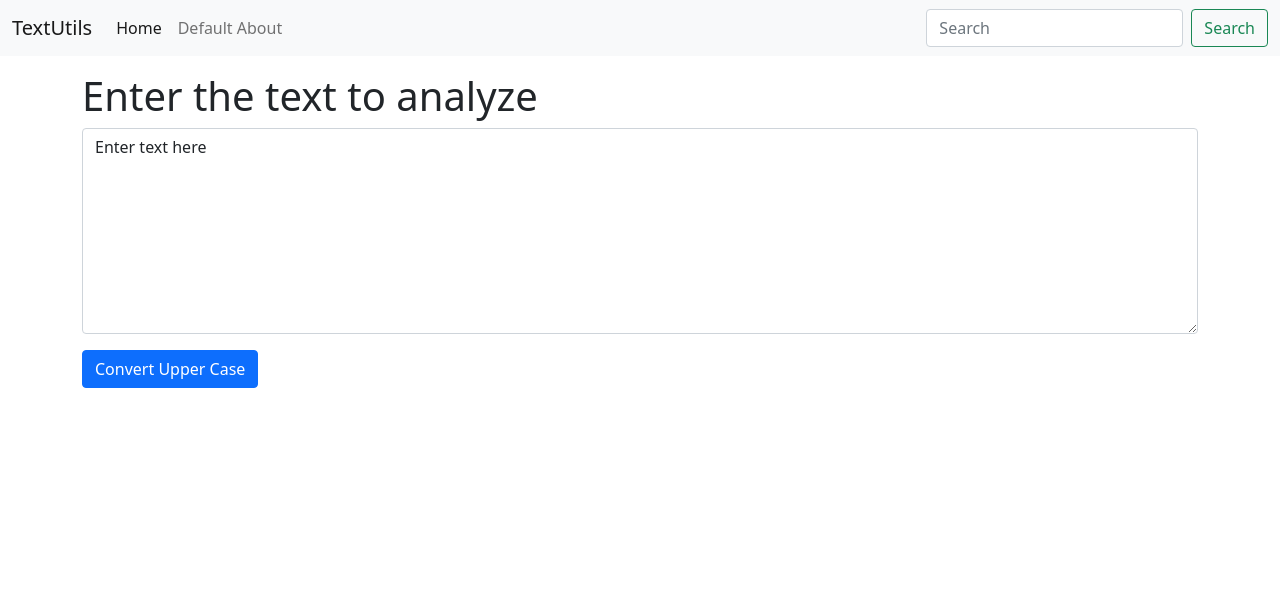
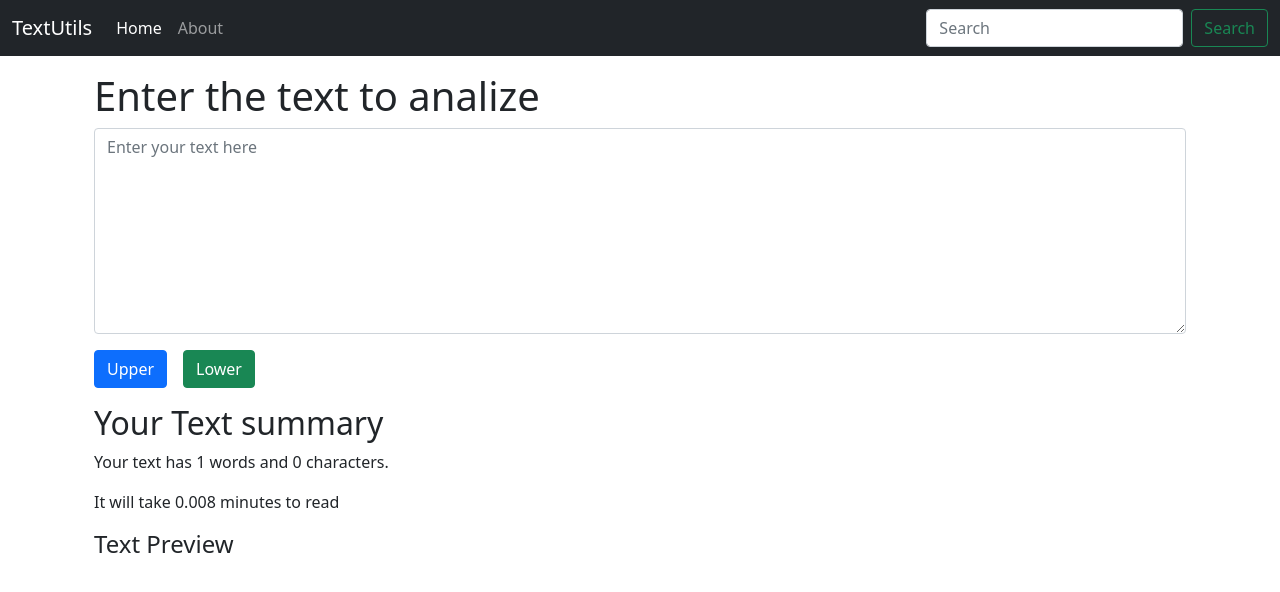
Before and after one commit to akshay98322/textutils, a React (Create React App) app: page / in a window 1280 px wide. Shown: the top 592 px of the page. Built offline with nearby package versions, Linux system fonts and the light colour scheme.

Commit message:
Added some more logic to the app

```diff
--- a/public/index.html
+++ b/public/index.html
@@ -21,7 +21,5 @@
     <div id="root"></div>
     <!-- Option 1: Bootstrap Bundle with Popper -->
     <script src="https://cdn.jsdelivr.net/npm/bootstrap@5.1.3/dist/js/bootstrap.bundle.min.js" integrity="sha384-ka7Sk0Gln4gmtz2MlQnikT1wXgYsOg+OMhuP+IlRH9sENBO0LRn5q+8nbTov4+1p" crossorigin="anonymous"></script>
-
-
   </body>
 </html>
--- a/src/App.js
+++ b/src/App.js
@@ -5,9 +5,9 @@ import TextForm from './components/TextForm';
 function App() {
   return (
     <>
-    <Navbar title="TextUtils"/>
+    <Navbar title="TextUtils" aboutText="About"/>
     <div className="container my-3">
-      <TextForm heading="Enter the text to analyze"/>
+      <TextForm heading="Enter the text to analize" />
     </div>
     </>
   );
--- a/src/components/Navbar.js
+++ b/src/components/Navbar.js
@@ -4,7 +4,7 @@ import PropTypes from 'prop-types'
 
 export default function Navbar(props) {
     return (
-        <nav className="navbar navbar-expand-lg navbar-light bg-light">
+        <nav className="navbar navbar-expand-lg navbar-dark bg-dark">
             <div className="container-fluid">
                 <a className="navbar-brand" href="/">{props.title}</a>
                 <button className="navbar-toggler" type="button" data-bs-toggle="collapse" data-bs-target="#navbarSupportedContent" aria-controls="navbarSupportedContent" aria-expanded="false" aria-label="Toggle navigation">
@@ -29,10 +29,12 @@ export default function Navbar(props) {
         </nav>
     )
 }
-Navbar.prototypes = {
+// PropTpyes Example
+Navbar.propTypes = {
     title: PropTypes.string.isRequired,
     aboutText: PropTypes.string,
 }
+// Default Props Example
 Navbar.defaultProps = {
     title: "Default Title",
     aboutText: "Default About",
--- a/src/components/TextForm.js
+++ b/src/components/TextForm.js
@@ -1,31 +1,45 @@
 import React,{ useState } from 'react'
 
 export default function TextForm(props) {
-    const [text, setText] = useState('Enter text here');
+        // React Hooks - useState
+    const [text, setText] = useState('');
+    // conver the text to uppercase
     const handleUpClick = () =>{
         let newText = text.toUpperCase();
         setText(newText);
     }
+    // conver the text to lowercase
     const handleLoClick = () =>{
         let newText = text.toLowerCase();
         setText(newText);
     }
+    // to handle change in TextArea
     const handleOnChange = (event) =>{
-        // console.log("On Change");
         setText(event.target.value);
 
     }
+    const placeholder = 'Enter your text here'
 
+    // Rendering part
     return (
-        <div>
+        <>
+        <div className='container'>
             <h1>{props.heading}</h1>
             <div className="mb-3">
-                {/* <label for="myBox" class="form-label">Example</label> */}
-                <textarea className="form-control" value={text} onChange={handleOnChange} id="myBox" rows="8"></textarea>
+                <textarea className="form-control" placeholder={placeholder} value={text} onChange={handleOnChange} id="myBox" rows="8"></textarea>
+            </div>
+            <button className="btn btn-primary" onClick={handleUpClick}>Upper</button>
+            <button className="btn btn-success mx-3" onClick={handleLoClick}>Lower</button>
+        </div>
+        <div className="container my-3">
+            <h2>Your Text summary</h2>
+            <p>Your text has {text.split(" ").length} words and {text.length} characters.</p>
+            <p>It will take {text.split(" ").length *0.008 } minutes to read</p>
+            <h4>Text Preview</h4>
+            <p>{text}</p>
 
-            </div>
-            <button className="btn btn-primary" onClick={handleUpClick}>Convert Upper Case</button>
-            {/* <button className="btn btn-primary" onClick={handleLoClick}>Convert Lower Case</button>        */}
+
         </div>
+        </>
     )
 }
```
